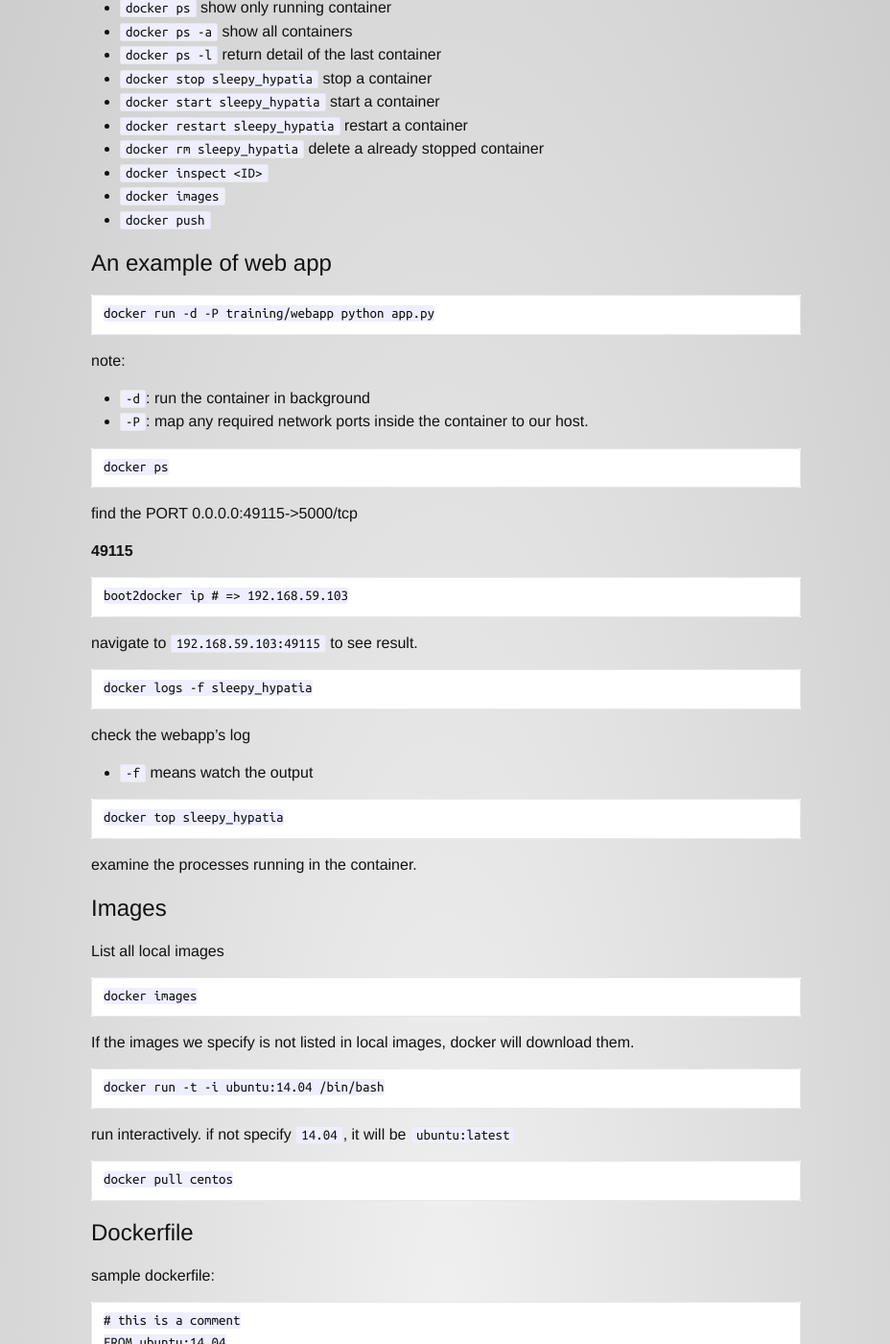
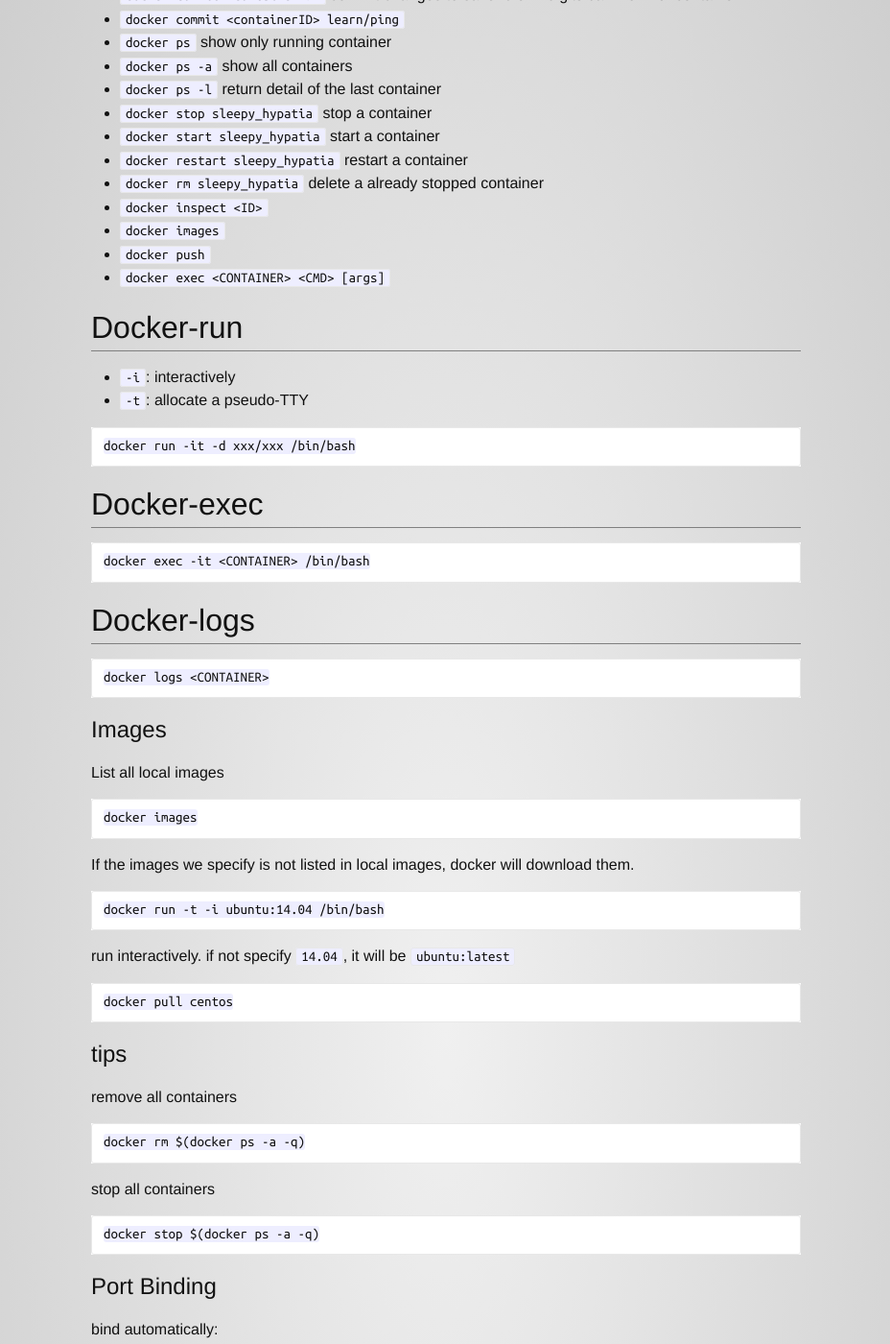
Before and after one commit to lihebi/wiki-old, a Jekyll site: the page built from _wiki/tools/docker/docker.md, in a window 1280 px wide and 1400 px high, scrolled down 738 px. Shown: the whole window at 96% size, without its empty margins (175-1103 px from the left). Built offline with Jekyll 4.4.1, drawn with Linux system fonts in a browser that asks for light colours; nearby versions of some CDN libraries; Markdown is read by kramdown in place of the engine named in the settings; a style sheet for code colours, icons or effects is not loaded; some of the changed text lies outside the part shown.

Commit message:
refactor docker

````diff
--- a/_wiki/tools/platform/docker.md
+++ b/_wiki/tools/docker/docker.md
@@ -39,45 +37,31 @@
 * `docker inspect <ID>`
 * `docker images`
 * `docker push`
+* `docker exec <CONTAINER> <CMD> [args]`
 
-# An example of web app
+Docker-run
+----------
 
-```
-docker run -d -P training/webapp python app.py
+* `-i`: interactively
+* `-t`: allocate a pseudo-TTY
+
+```sh
+docker run -it -d xxx/xxx /bin/bash
 ```
 
-note:
+Docker-exec
+-----------
 
-* `-d`: run the container in background
-* `-P`: map any required network ports inside the container to our host.
-
-```
-docker ps
+```sh
+docker exec -it <CONTAINER> /bin/bash
 ```
 
-find the PORT 0.0.0.0:49115->5000/tcp
+Docker-logs
+-----------
 
-**49115**
-
+```sh
+docker logs <CONTAINER>
 ```
-boot2docker ip # => 192.168.59.103
-```
-
-navigate to `192.168.59.103:49115` to see result.
-
-```
-docker logs -f sleepy_hypatia
-```
-
-check the webapp's log
-
-* `-f` means watch the output
-
-```
-docker top sleepy_hypatia
-```
-
-examine the processes running in the container.
 
 # Images
 
@@ -98,33 +82,6 @@
 
 ```
 docker pull centos
-```
-
-# Dockerfile
-
-sample dockerfile:
-
-```docker
-# this is a comment
-FROM ubuntu:14.04
-MAINTAINER Hebi Li <hebi@example.com>
-RUN apt-get update && apt-get install -y ruby ruby-dev
-RUN gem install sinatra
-```
-
-build the image
-
-```
-docker build -t="lihebi/sinatra:v2" .
-```
-
-* `v2` is optional tag
-* `.` means the dockerfile is in current folder
-
-then push to dockerhub
-
-```
-docker push lihebi/sinatra
 ```
 
 # tips
````
Also changed, not shown: other parts of _wiki/tools/docker/docker.md (+0 -2 lines), _wiki/tools/docker/docker-example.md (added, +42 -0 lines), _wiki/tools/docker/dockerfile.md (added, +30 -0 lines).
